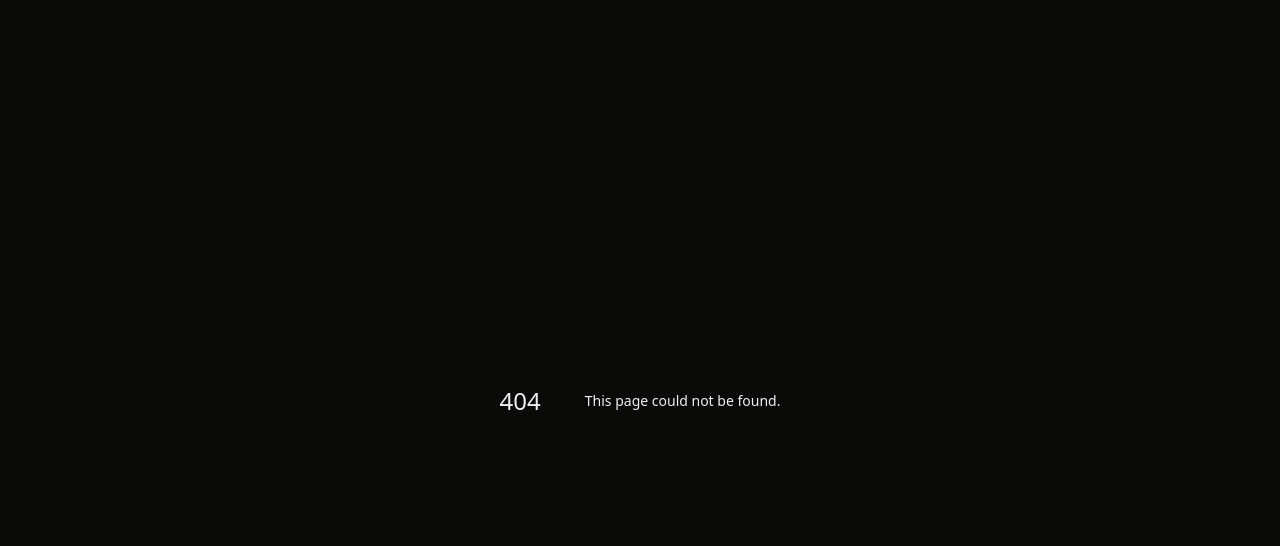
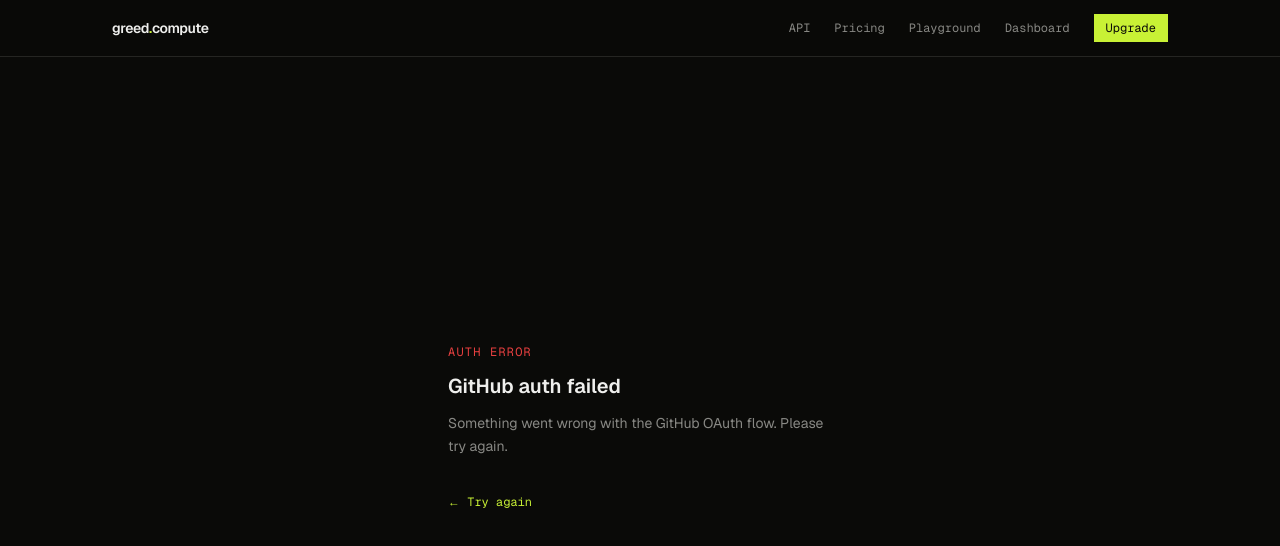
Before and after one commit to Adityakhalkar/greed-compute-ui, a Next.js app: page /auth/error in a window 1280 px wide. Before the commit this address had no page. Shown: the top 546 px of the page. Built offline with nearby package versions, Linux system fonts and the light colour scheme.

Commit message:
feat(auth): GitHub OAuth login, dashboard key pickup, error page

```diff
--- /dev/null
+++ b/app/auth/error/page.tsx
@@ -0,0 +1,43 @@
+'use client'
+
+import { useSearchParams } from 'next/navigation'
+import { motion } from 'framer-motion'
+import { Nav } from '@/components/nav'
+
+const REASONS: Record<string, { title: string; body: string }> = {
+  account_too_new: {
+    title: 'Account too new',
+    body: 'To prevent abuse, we require your GitHub account to be at least 30 days old. Come back once your account has aged a bit.',
+  },
+  github_auth_failed: {
+    title: 'GitHub auth failed',
+    body: 'Something went wrong with the GitHub OAuth flow. Please try again.',
+  },
+}
+
+export default function AuthErrorPage() {
+  const params = useSearchParams()
+  const reason = params.get('reason') || 'github_auth_failed'
+  const info   = REASONS[reason] ?? REASONS['github_auth_failed']
+
+  return (
+    <main className="min-h-screen flex flex-col">
+      <Nav />
+      <div className="flex-1 flex items-center justify-center px-6">
+        <motion.div
+          initial={{ opacity: 0, y: 16 }}
+          animate={{ opacity: 1, y: 0 }}
+          transition={{ duration: 0.4 }}
+          className="w-full max-w-sm"
+        >
+          <p className="text-xs font-mono text-error uppercase tracking-widest mb-3">Auth error</p>
+          <h1 className="text-xl font-semibold text-text-primary mb-3">{info.title}</h1>
+          <p className="text-sm text-text-secondary leading-relaxed mb-8">{info.body}</p>
+          <a href="/login" className="text-xs text-accent hover:text-accent-dim transition-colors font-mono">
+            ← Try again
+          </a>
+        </motion.div>
+      </div>
+    </main>
+  )
+}
```
Also changed, not shown: 1 other file (tests, documents, lock files or other folders).
